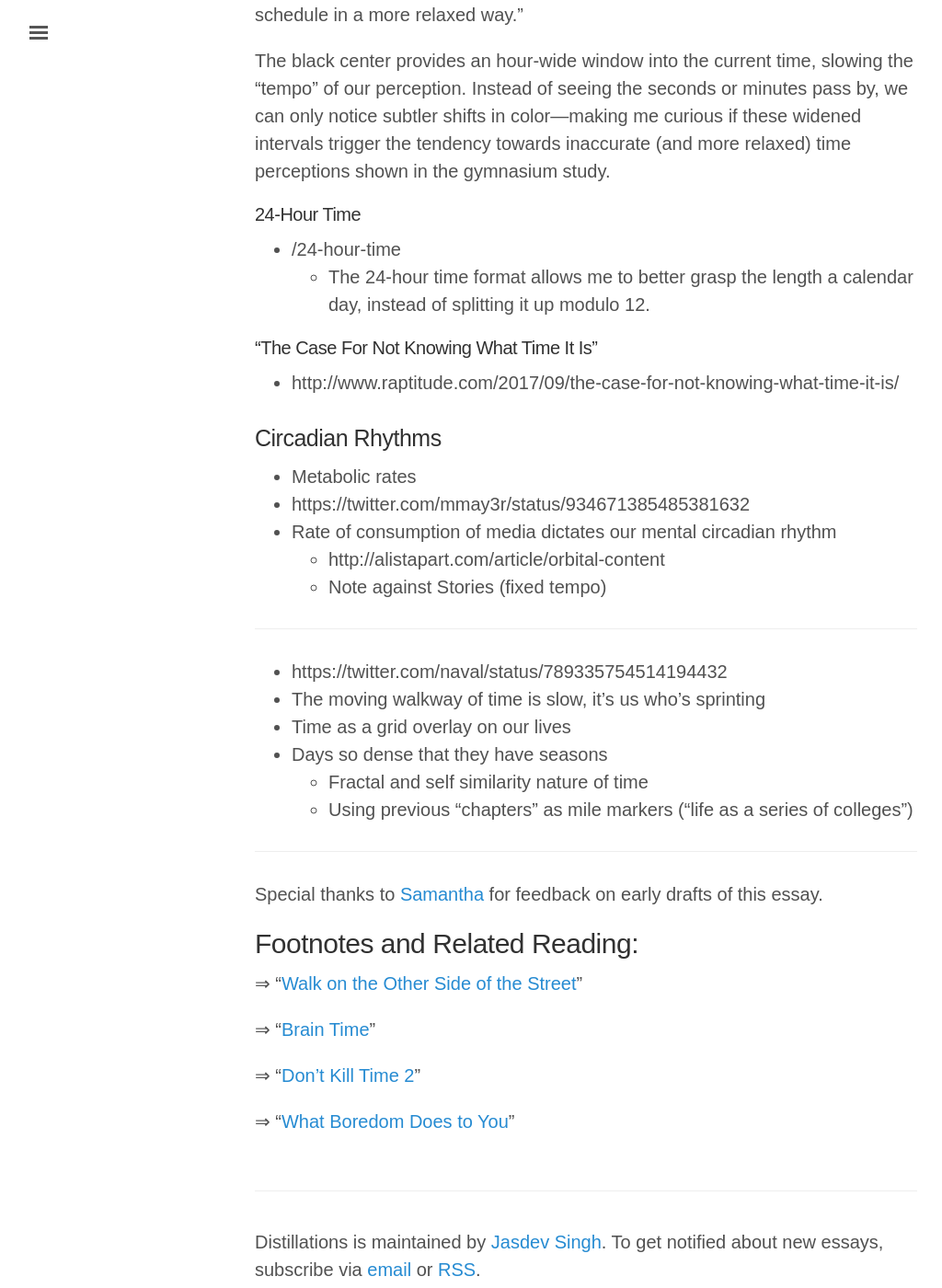
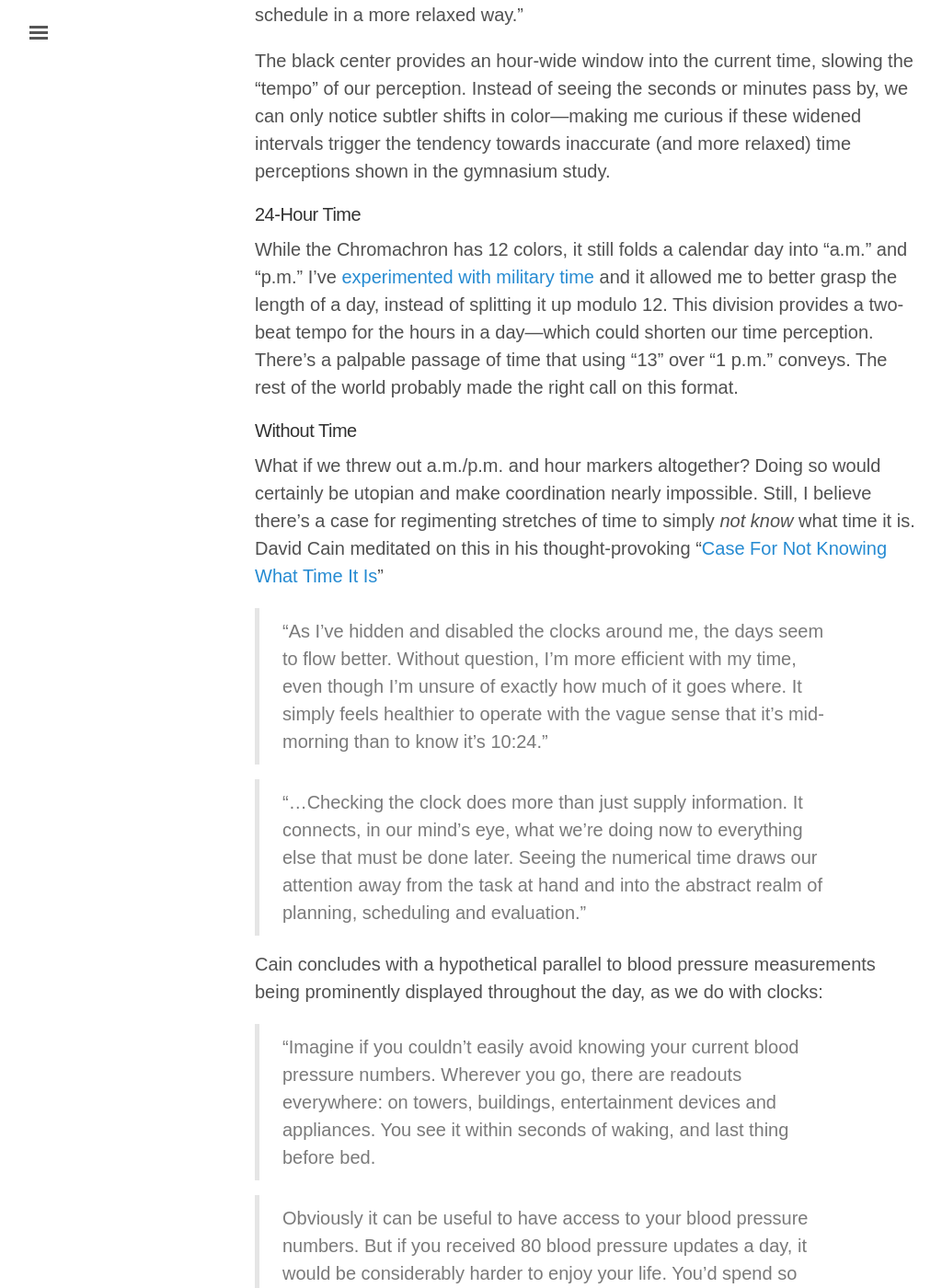
Before and after one commit to rvsrvs/jasdev.github.io, a Jekyll site: the page built from _posts/2018-3-12-slowing-down-time.md, in a window 1280 px wide and 1400 px high, scrolled down 4063 px. Shown: the whole window at 92% size, without its empty margins (3-1027 px from the left). Built offline with Jekyll 4.4.1, drawn with Linux system fonts in a browser that asks for light colours; some web fonts are replaced; some of the changed text lies outside the part shown.

Commit message:
Rough Tempo Section

```diff
--- a/_posts/2018-3-12-slowing-down-time.md
+++ b/_posts/2018-3-12-slowing-down-time.md
@@ -29,7 +29,7 @@
 
 ## Tempo
 
-Let’s explore tempo, and its (non)relation to time, in handful of domains. Namely, music, clocks, and mental/physical circadian rhythms.
+Let’s explore tempo, and its (non)relation to time in a couple of domains: music and clocks
 
 ### Music
 
@@ -57,26 +57,30 @@
 
 #### 24-Hour Time
 
-- /24-hour-time
-    - The 24-hour time format allows me to better grasp the length a calendar day, instead of splitting it up modulo 12.
+While the Chromachron has 12 colors, it still folds a calendar day into “a.m.” and “p.m.” I’ve [experimented with military time](/24-hour-time) and it allowed me to better grasp the length of a day, instead of splitting it up modulo 12. This division provides a two-beat tempo for the hours in a day—which could shorten our time perception. There’s a palpable passage of time that using “13” over “1 p.m.” conveys. The rest of the world probably made the right call on this format.
 
-#### “The Case For Not Knowing What Time It Is”
+#### Without Time
 
-- http://www.raptitude.com/2017/09/the-case-for-not-knowing-what-time-it-is/
+What if we threw out a.m./p.m. and hour markers altogether? Doing so would certainly be utopian and make coordination nearly impossible. Still, I believe there’s a case for regimenting stretches of time to simply _not know_ what time it is. David Cain meditated on this in his thought-provoking “[Case For Not Knowing What Time It Is](http://www.raptitude.com/2017/09/the-case-for-not-knowing-what-time-it-is/)”
 
-### Circadian Rhythms
+> “As I’ve hidden and disabled the clocks around me, the days seem to flow better. Without question, I’m more efficient with my time, even though I’m unsure of exactly how much of it goes where. It simply feels healthier to operate with the vague sense that it’s mid-morning than to know it’s 10:24.”
 
-- Metabolic rates
-- https://twitter.com/mmay3r/status/934671385485381632
-- Rate of consumption of media dictates our mental circadian rhythm
-    - http://alistapart.com/article/orbital-content
-    - Note against Stories (fixed tempo)
+> “…Checking the clock does more than just supply information. It connects, in our mind’s eye, what we’re doing now to everything else that must be done later. Seeing the numerical time draws our attention away from the task at hand and into the abstract realm of planning, scheduling and evaluation.”
+
+Cain concludes with a hypothetical parallel to blood pressure measurements being prominently displayed throughout the day, as we do with clocks:
+
+> “Imagine if you couldn’t easily avoid knowing your current blood pressure numbers. Wherever you go, there are readouts everywhere: on towers, buildings, entertainment devices and appliances. You see it within seconds of waking, and last thing before bed.
+
+> Obviously it can be useful to have access to your blood pressure numbers. But if you received 80 blood pressure updates a day, it would be considerably harder to enjoy your life. You’d spend so much time in health-evaluation mode that you’d be unable to enjoy so much as a restaurant meal without wondering what your actions mean for the big picture.
+
+> There’s an analogous psychological cost to constantly learning what time it is. Whenever we see the time, we often can’t help but remember our whole basket of obligations and goals, and wonder how we’re ever going to fit them all together. And how often do we feel completely confident in our ability to do that?”
+
+There likely isn’t a perfect, _universal_ harmony between tempo—or lack thereof—and our perception of time. Yet, we can still be deliberate in picking the right intervals to maintain a healthy relationship with the abstract grid that overlays our existence. After all, [tempo is so important for humans that we invented weekdays](https://twitter.com/mmay3r/status/934671385485381632).
 
 ---
 
 - https://twitter.com/naval/status/789335754514194432
 - The moving walkway of time is slow, it’s us who’s sprinting
-- Time as a grid overlay on our lives
 - Days so dense that they have seasons
     - Fractal and self similarity nature of time
     - Using previous “chapters” as mile markers (“life as a series of colleges”)
@@ -85,7 +89,7 @@
 
 Special thanks to [Samantha]() for feedback on early drafts of this essay.
 
-## Footnotes and Related Reading:
+## Related Reading:
 
 ⇒ “[Walk on the Other Side of the Street](https://ktzine.com/walk-on-the-other-side-of-the-street-be803c8f55cb)”
 
```
Also changed, not shown: other parts of _posts/2018-3-12-slowing-down-time.md (+0 -2 lines).
